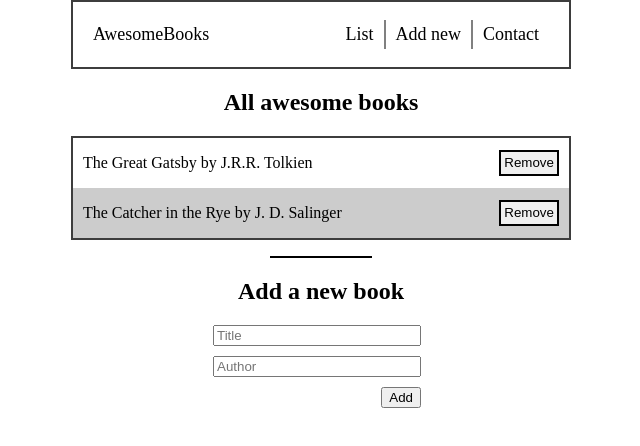
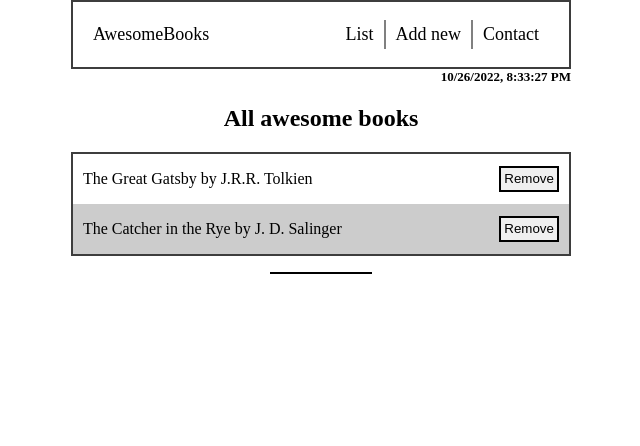
Before and after one commit to Nelitaa/Awesome-books, a website: page index.html in a window 1280 px wide. Both pictures are taken after a click on the item "List". Shown: the whole page, without its empty margins (319-959 px from the left). Drawn offline with Linux system fonts and the light colour scheme.

Commit message:
Add functionality of the navigation

```diff
--- a/index.html
+++ b/index.html
@@ -18,7 +18,8 @@
       </ul>
     </nav>
   </header>
-  <section>
+  <div id="current-date"></div>
+  <section class="books">
     <h1>All awesome books</h1>
     <ul id="allBooks"></ul>
   </section>
@@ -28,7 +29,7 @@
     <form>
       <input type="text" id="title" placeholder="Title">
       <input type="text" id="author" placeholder="Author">
-      <button type="submit">Add</button>
+      <button class="button" type="submit">Add</button>
     </form>
   </section>
   <script src="index.js"></script>
--- a/index.js
+++ b/index.js
@@ -82,3 +82,41 @@ const init = () => {
 };
 
 init();
+
+const currentDate = new Date().toLocaleString();
+document.getElementById('current-date').innerHTML = currentDate;
+
+// display the books list when click the button "List"
+const allBooksList = document.querySelector('.books');
+const listBtn = document.querySelector('.listBtn');
+const contactBtn = document.querySelector('.contact');
+const contactInfo = document.querySelector('.contact-info');
+const addBooks = document.querySelector('#addBooks');
+
+listBtn.addEventListener('click', () => {
+  allBooksList.style.display = 'block';
+  addBooks.style.display = 'none';
+});
+
+window.addEventListener('load', () => {
+  allBooksList.style.display = 'block';
+  addBooks.style.display = 'none';
+  contactInfo.style.display = 'none';
+});
+
+// display the Add book form  when click the button "Add new"
+const addNewBtn = document.querySelector('.add-new-btn');
+
+addNewBtn.addEventListener('click', () => {
+  allBooksList.style.display = 'none';
+  addBooks.style.display = 'block';
+  contactInfo.style.display = 'none';
+});
+
+// display the contact details  when click the button "Contact"
+
+contactBtn.addEventListener('click', () => {
+  allBooksList.style.display = 'none';
+  addBooks.style.display = 'none';
+  contactInfo.style.display = 'block';
+});
--- a/style.css
+++ b/style.css
@@ -66,8 +66,8 @@ form {
   display: flex;
   flex-direction: column;
   align-items: end;
-  padding-left: 30%;
-  padding-right: 30%;
+  padding-left: 10%;
+  padding-right: 10%;
 }
 
 input {
@@ -75,6 +75,9 @@ input {
   width: 100%;
 }
 
+.button {
+  width: 200px;
+}
 /* nav */
 nav {
   display: flex;
```
